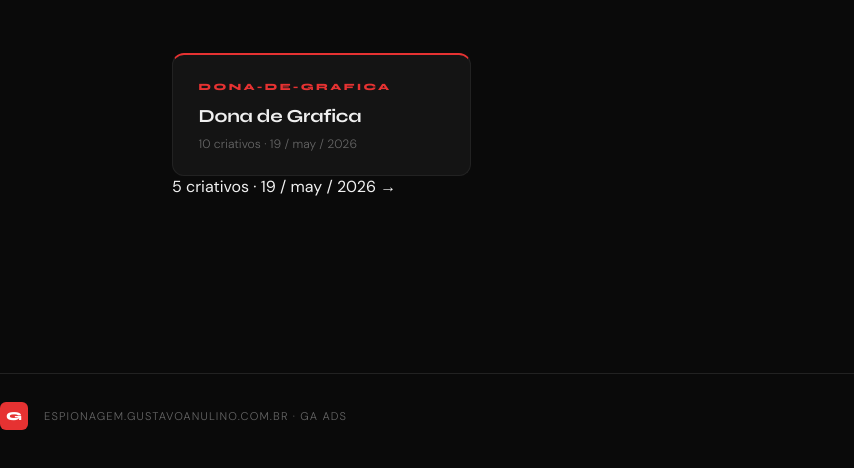
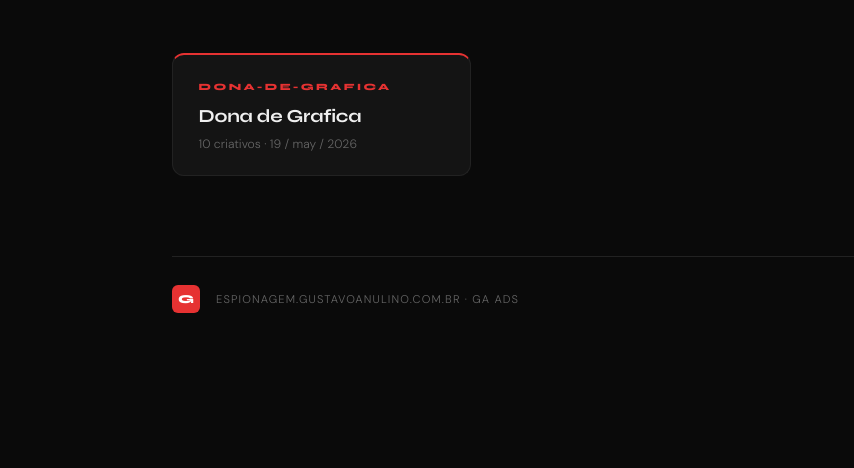
Before and after one commit to oanulino/espionagem-site, a plain HTML site: page index.html in a window 1280 px wide. Shown: the part 264-732 px from the top of the page, without its empty margins (0-854 px from the left). Drawn offline with Linux system fonts and the light colour scheme.

Commit message:
fix: remove HTML sobrando do grid (regressão do _rebuild_root_index)

```diff
--- a/index.html
+++ b/index.html
@@ -173,9 +173,6 @@ footer {
       <div class="meta">10 criativos · 19 / may / 2026</div>
     </a>
   </div>
-      <div class="meta">5 criativos · 19 / may / 2026 <span class="arrow">→</span></div>
-    </a>
-  </div>
 
   <footer>
     <div class="footer-logo">G</div>
```
